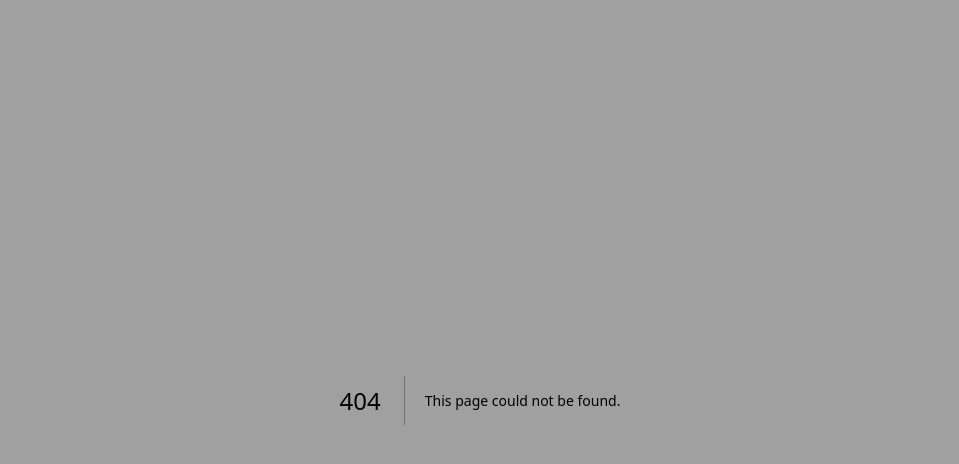
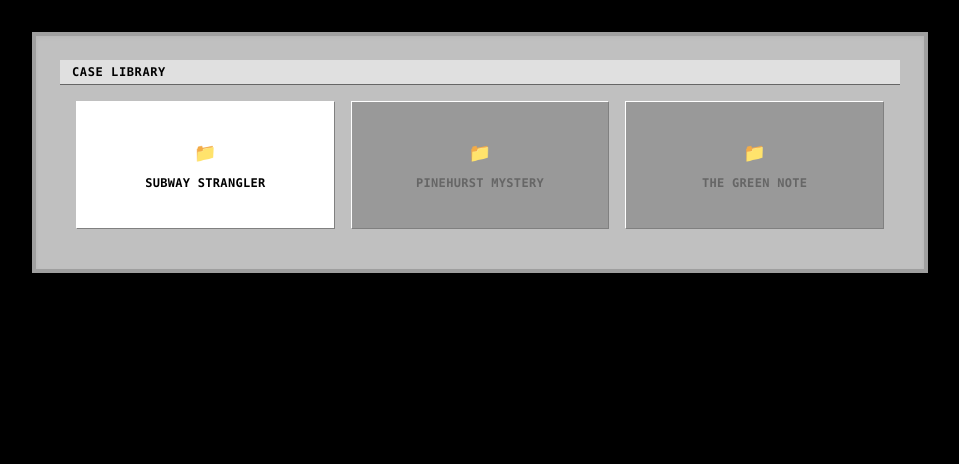
Before and after one commit to davon92/cold-case-terminal, a Next.js app: page /case-library in a window 1280 px wide. Before the commit this address had no page. Shown: the top 464 px of the page, without its empty margins (160-1119 px from the left). Built offline with nearby package versions, Linux system fonts and the light colour scheme.

Commit message:
Add case library page

```diff
--- /dev/null
+++ b/app/case-library/page.tsx
@@ -0,0 +1,50 @@
+// /app/case-library/page.tsx
+'use client';
+
+import { useState } from 'react';
+
+const sampleCases = [
+  { id: 'CASE-001', title: 'Subway Strangler', unlocked: true },
+  { id: 'CASE-002', title: 'Pinehurst Mystery', unlocked: false },
+  { id: 'CASE-003', title: 'The Green Note', unlocked: false },
+];
+
+export default function CaseLibraryPage() {
+  const [activeCaseId, setActiveCaseId] = useState<string | null>(null);
+
+  return (
+    <main className="min-h-screen bg-black text-black font-mono p-8">
+      <div className="bg-[#c0c0c0] border-4 border-[#9f9f9f] shadow-inner max-w-4xl mx-auto p-6">
+        <div className="bg-[#e0e0e0] border-b border-[#666] px-3 py-1 font-bold text-xs uppercase tracking-wider">
+          Case Library
+        </div>
+
+        <div className="grid grid-cols-2 sm:grid-cols-3 gap-4 p-4">
+          {sampleCases.map((caseFile) => (
+            <button
+              key={caseFile.id}
+              disabled={!caseFile.unlocked}
+              onClick={() => setActiveCaseId(caseFile.id)}
+              className={`flex flex-col items-center justify-center p-4 h-32 border text-xs font-bold uppercase tracking-wide
+                ${caseFile.unlocked ? 'bg-white text-black hover:bg-[#e0e0e0]' : 'bg-[#999] text-[#666] cursor-not-allowed'}
+                border-t-white border-l-white border-b-[#808080] border-r-[#808080]`}>
+              <div className="mb-2 text-lg">📁</div>
+              {caseFile.title}
+            </button>
+          ))}
+        </div>
+
+        {activeCaseId && (
+          <div className="mt-6 bg-white border border-[#666] p-4">
+            <h2 className="text-lg font-bold mb-2">Opened Case: {activeCaseId}</h2>
+            <ul className="list-disc list-inside text-sm">
+              <li>witness_log.pdf</li>
+              <li>surveillance_footage.mp4</li>
+              <li>transcript.txt</li>
+            </ul>
+          </div>
+        )}
+      </div>
+    </main>
+  );
+}
--- a/app/login/page.tsx
+++ b/app/login/page.tsx
@@ -15,7 +15,7 @@
       return;
     }
 
-    router.push('/case'); // placeholder
+    router.push('/case-library'); // placeholder
   };
 
   return (
--- a/styles/globals.css
+++ b/styles/globals.css
@@ -21,7 +21,17 @@
   border-bottom: 1px solid #808080;
   border-right: 1px solid #808080;
   padding: 6px 12px;
+  user-select: none;
   text-transform: uppercase;
   cursor: default;
   outline: none;
+  box-shadow: none;
 }
+
+.win95-button:active {
+  border-top: 1px solid #808080;
+  border-left: 1px solid #808080;
+  border-bottom: 1px solid #fff;
+  border-right: 1px solid #fff;
+  background-color: #c0c0c0;
+}
```
